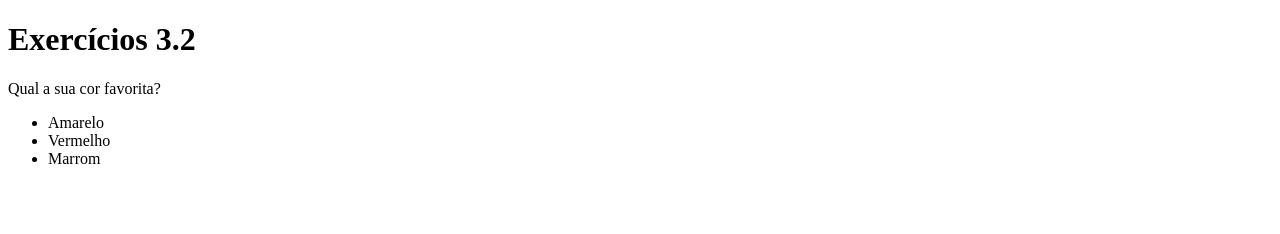
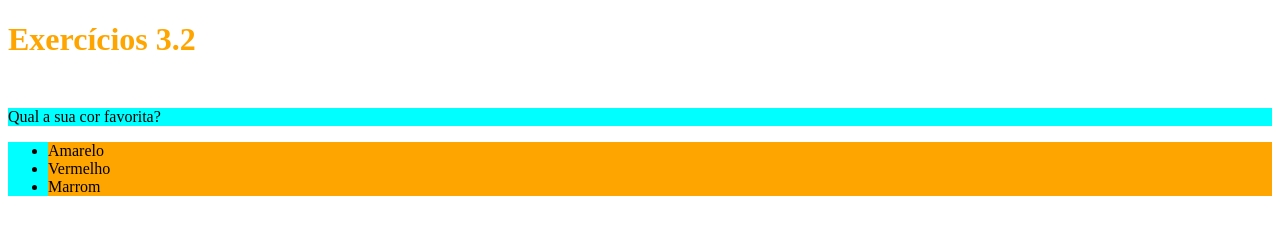
Before and after one commit to FernandaGrein/Exercicios-Trybe-Fundamentos, a plain HTML site: page fundamentos/bloco-3-introducao-a-html-e-css/dia-2-html-css-primeiros-passos-em-css/index.html in a window 1280 px wide. Drawn offline with Linux system fonts and the light colour scheme.

Commit message:
execução do exercício de fixação

```diff
--- a/fundamentos/bloco-3-introducao-a-html-e-css/dia-2-html-css-primeiros-passos-em-css/index.html
+++ b/fundamentos/bloco-3-introducao-a-html-e-css/dia-2-html-css-primeiros-passos-em-css/index.html
@@ -4,13 +4,23 @@
 <head>
     <meta charset="UTF-8">
     <title>HTML</title>
-    <style></style>
+    <style>
+ h1 {height: 65px;
+color: orange;}
+
+ul li {
+    background-color: orange;
+}
+
+.cordefundo{ background-color: aqua;}
+
+    </style>
 </head>
 
 <body>
     <h1> Exercícios 3.2 </h1>
-    <p> Qual a sua cor favorita?</p>
-    <ul>
+    <p class="cordefundo"> Qual a sua cor favorita?</p>
+    <ul class="cordefundo">
         <li> Amarelo </li>
         <li> Vermelho </li>
         <li> Marrom </li>
```
